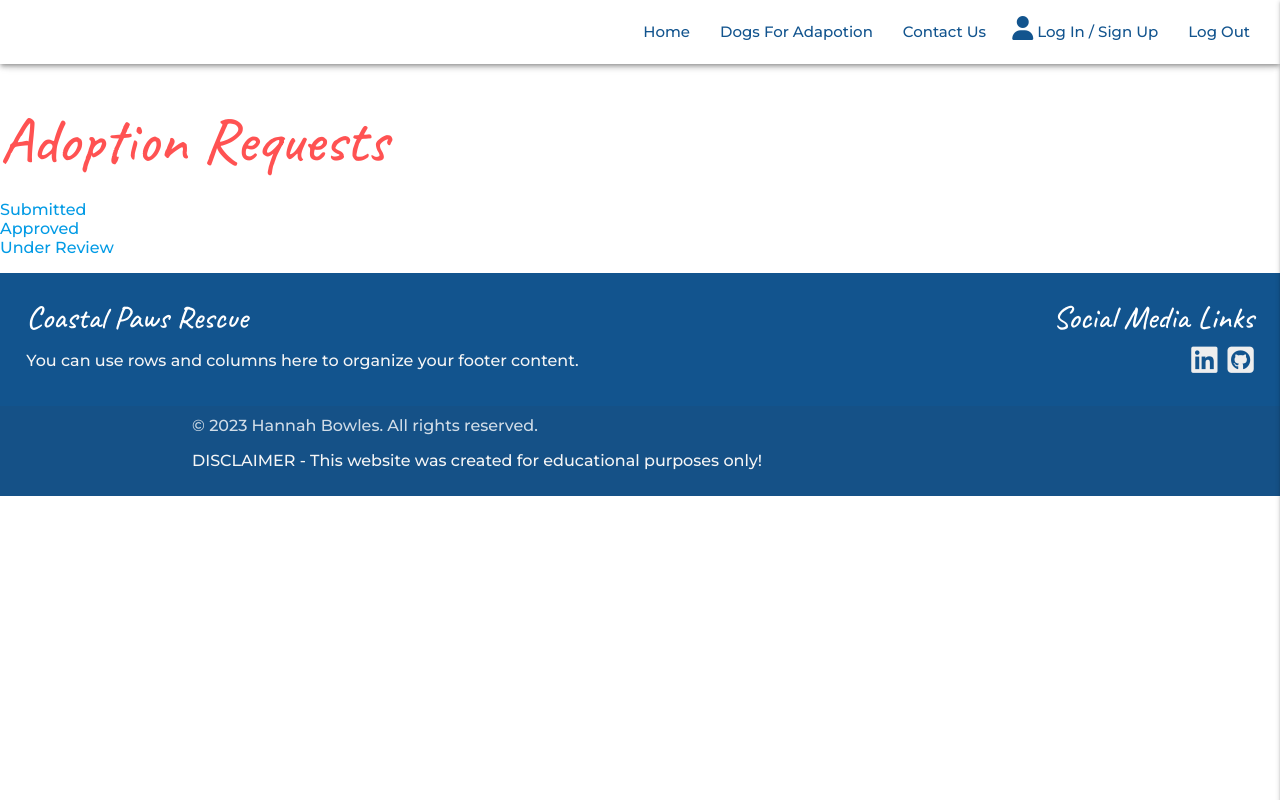
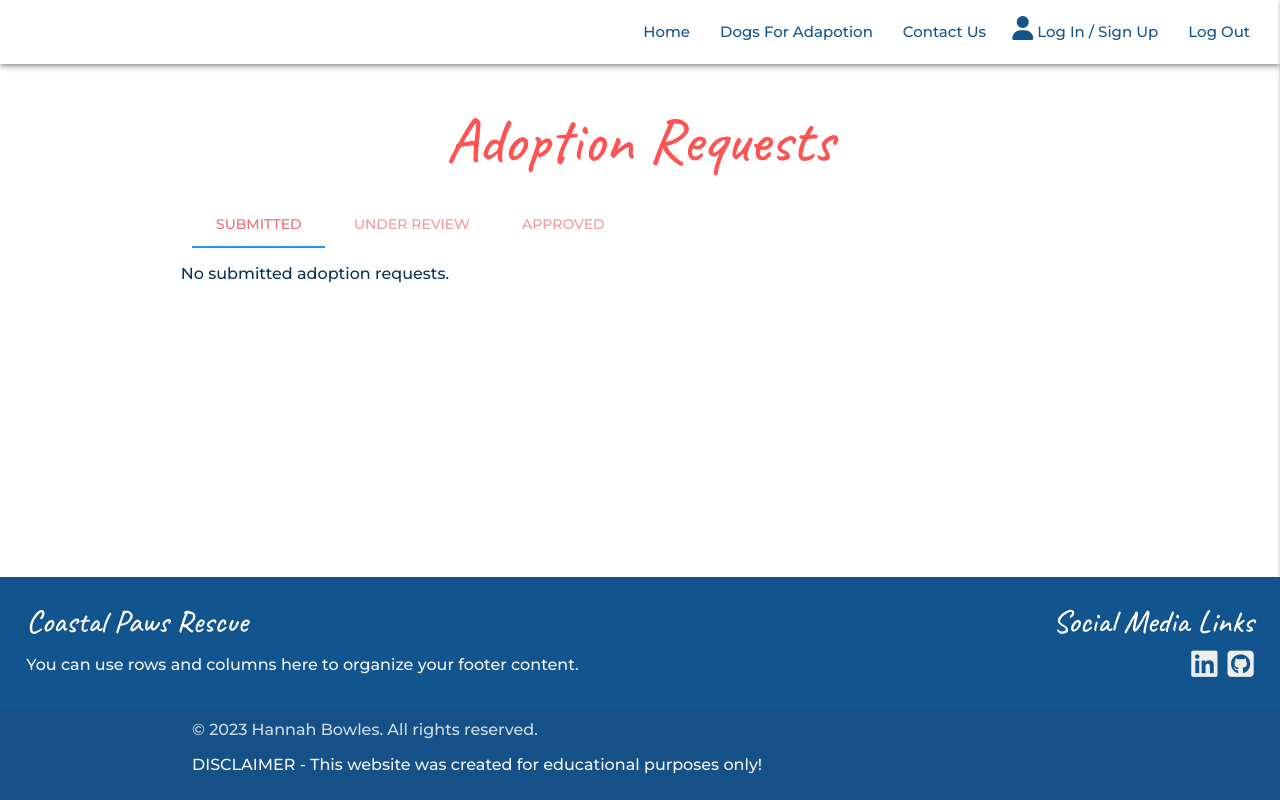
Before and after one commit to Hanmb17/CI_MS3_CoastalPawsRescue, a Flask app: page /adoption_requests in a window 1280 px wide. Run offline with Flask 3, Linux system fonts and the light colour scheme; data that the repository does not hold is empty; some libraries are stand-ins or nearby versions.

Commit message:
Enhancement: Pull and display data in adoption requests, update routes, html and CSS

```diff
--- a/app.py
+++ b/app.py
@@ -318,7 +318,29 @@ def adoption_form(dog_id):
 
 @app.route("/adoption_requests")
 def adoption_requests():
-    return render_template("adoption_requests.html")
+    submitted_requests = list(
+        mongo.db.adoptionRequests.find({'status': 'Submitted'}))
+    approved_requests = list(
+        mongo.db.adoptionRequests.find({'status': 'Approved'}))
+    under_review_requests = list(
+        mongo.db.adoptionRequests.find({'status': 'Under Review'}))
+
+     # Retrieve additional information for each request
+    for request in submitted_requests + approved_requests + under_review_requests:
+        # Query the dogs collection using the dog_id in the adoption request
+        dog_id = request.get('dog_id')
+        print(dog_id)
+        dog_info = mongo.db.dogs.find_one({'_id': ObjectId(dog_id)})
+        print(dog_info)
+
+        # Add additional information to the request
+        request['dog_name'] = dog_info.get('name')
+        request['dog_image'] = dog_info.get('imageURL')
+
+    return render_template("adoption_requests.html",
+                           submitted_requests=submitted_requests,
+                           approved_requests=approved_requests,
+                           under_review_requests=under_review_requests)
 
 
 @app.route("/adoption_request/<request_id>", methods=["GET", "POST"])
--- a/static/css/style.css
+++ b/static/css/style.css
@@ -11,6 +11,17 @@
   --dark-shadow: rgba(0, 0, 0, 0.3);
   --light-shadow: rgba(0, 0, 0, 0.14);
 }
+
+/* Background colour */
+body {
+    display: flex;
+    flex-direction: column;
+    min-height: 100vh;
+  }
+  /* Grows content to fit space if min-height is not reached */
+  main {
+    flex: 1 0 auto;
+  }
 
 /* General Styles */
 
@@ -451,6 +462,11 @@ input[type=number]:not(.browser-default):focus:not([readonly])+label {
     border: 2px solid var(--text-color);
 }
 
+.tabs .indicator {
+    background-color: #2196F3;
+}
+
+
 /* flash messgaes */
 .flashes h4 {
     font-size: 18px;
@@ -474,6 +490,11 @@ input[type=number]:not(.browser-default):focus:not([readonly])+label {
 
 .left-padding {
     padding-left: .75rem;
+}
+
+
+#mobileTabs {
+    display: none;
 }
 
 
@@ -568,4 +589,12 @@ input[type=number]:not(.browser-default):focus:not([readonly])+label {
       .input-field.col label {
         left: 0;
     }
+
+    .tabs {
+        display: none;
+    }
+
+    #mobileTabs {
+        display: block;
+    }
 }
--- a/static/js/script.js
+++ b/static/js/script.js
@@ -8,6 +8,9 @@ $(document).ready(function () {
         constrainWidth: true,
         coverTrigger: false
     });
+
+    $('.tabs').tabs();
+
 
     $('.tooltipped').tooltip();
     $('.datepicker').datepicker({
--- a/templates/adoption_requests.html
+++ b/templates/adoption_requests.html
@@ -2,36 +2,76 @@
 {% extends "base.html" %}
 {% block content %}
 <div>
-    <h1>Adoption Requests</h1>
+    <h1 class="center">Adoption Requests</h1>
     <!-- Navigation Tabs for Different Statuses -->
-    <ul class="nav nav-tabs" id="statusTabs">
-        <li class="nav-item">
-            <a class="nav-link active" id="submitted-tab" data-toggle="tab" href="#submitted">Submitted</a>
-        </li>
-        <li class="nav-item">
-            <a class="nav-link" id="approved-tab" data-toggle="tab" href="#approved">Approved</a>
-        </li>
-        <li class="nav-item">
-            <a class="nav-link" id="under-review-tab" data-toggle="tab" href="#under-review">Under Review</a>
-        </li>
+    <div class="container">
+        <!-- Dropdown trigger -->
+    <a id='mobileTabs' class='dropdown-trigger btn-large cta-button' href='#' data-target='dropdown2'>Application Status Filter</a>
+
+    <!-- Dropdown content For mobile user -->
+    <ul class="dropdown-content" id='dropdown2'>
+        <li><a href="#submitted">Submitted</a></li>
+        <li><a href="#under-review">Under Review</a></li>
+        <li><a href="#approved">Approved</a></li>
     </ul>
 
-    <!-- Tab Content -->
-    <div class="tab-content">
-        <!-- Submitted Adoption Requests -->
-        <div class="tab-pane fade show active" id="submitted">
+    <!-- Tabs from Materialize -->
+    <ul class="tabs" id="statusTabs">
+        <li class="tab col s4"><a class="active" href="#submitted">Submitted</a></li>
+        <li class="tab col s4"><a href="#under-review">Under Review</a></li>
+        <li class="tab col s4"><a href="#approved">Approved</a></li>
+    </ul>
 
+        <div id="submitted" class="col s12">
+            <div class="row">
+            {% if submitted_requests %}
+                <!-- Display Submitted Adoption Requests -->
+                {% for request in submitted_requests %}
+                <div class="col s12 m6 l4">
+                    <div class="card center">
+                        <div class="card-content">
+                            <span class="card-title">{{ request.dog_name }}</span>
+                            <img class="dog-image" src="{{ request.dog_image }}" alt="{{ request.dog_name }}'s Image">
+                            <p>Status: {{ request.status }}</p>
+                            <a href="{{ url_for('adoption_request_details', request_id=request._id) }}" class="waves-effect btn-large cta-button">View Request</a>
+                        </div>
+                    </div>
+                </div>
+                {% endfor %}
+            {% else %}
+                <p>No submitted adoption requests.</p>
+            {% endif %}
+        </div>
         </div>
 
-        <!-- Approved Adoption Requests -->
-        <div class="tab-pane fade" id="approved">
-
+        <div id="approved" class="col s12">
+            {% if approved_requests %}
+                <!-- Display Approved Adoption Requests -->
+                {% for request in approved_requests %}
+                    <div class="card">
+                        <!-- Similar card structure as above -->
+                    </div>
+                {% endfor %}
+            {% else %}
+                <p>No approved adoption requests.</p>
+            {% endif %}
         </div>
 
-        <!-- Under Review Adoption Requests -->
-        <div class="tab-pane fade" id="under-review">
+        <div id="under-review" class="col s12">
+            {% if under_review_requests %}
+                <!-- Display Under Review Adoption Requests -->
+                {% for request in under_review_requests %}
+                    <div class="card">
+                        <!-- Similar card structure as above -->
+                    </div>
+                {% endfor %}
+            {% else %}
+                <p>No adoption requests under review.</p>
+            {% endif %}
+        </div>
+    </div>
 
-        </div>
+</div>
     </div>
 </div>
 
--- a/templates/index.html
+++ b/templates/index.html
@@ -6,7 +6,7 @@
         <div class="col">
           <h1 class="">Coastal Paws Rescue:</h1>
           <p class="">Building Brighter Futures for Every Pawprint</p>
-          <a class="waves-effect  btn-large cta-button">Meet The Dogs</a>
+          <a class="waves-effect btn-large cta-button">Meet The Dogs</a>
         </div>
       </div>
     </div>
```
